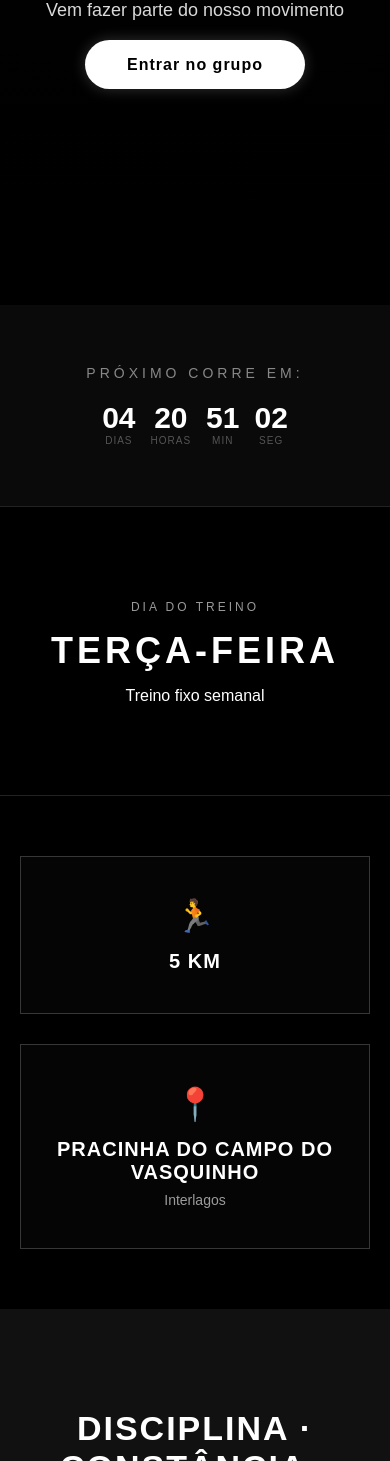
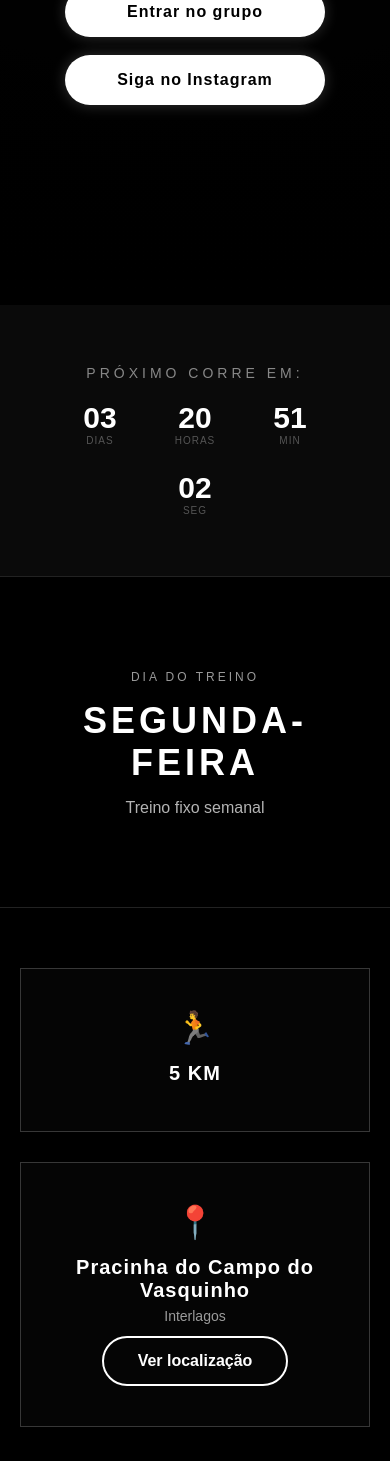
Before and after one commit to MatheusAzevedo7/Projeto_URBTRAIN, a plain HTML site: page Index.html in a window 390 px wide. Shown: the part 539-2000 px from the top of the page. Drawn offline with Linux system fonts and the light colour scheme.

Commit message:
Ajustes no Layout

```diff
--- a/Index.html
+++ b/Index.html
@@ -8,6 +8,7 @@
 </head>
 <body>
 
+  <!-- HERO -->
   <section class="hero">
     <div class="overlay"></div>
 
@@ -19,28 +20,60 @@
       <h1>TREINOS URBANOS</h1>
       <p class="subtitle">Vem fazer parte do nosso movimento</p>
 
-      <a href="https://chat.whatsapp.com/CjzRgBBbJyI2xBozoNQY5g" class="btn-primary" target="_blank">
-        Entrar no grupo
-      </a>
+      <!-- BOTÕES (estrutura correta) -->
+      <div class="hero-buttons">
+        <a href="https://chat.whatsapp.com/CjzRgBBbJyI2xBozoNQY5g"
+           class="btn-primary"
+           target="_blank"
+           rel="noopener">
+          Entrar no grupo
+        </a>
+
+        <a href="https://www.instagram.com/urbtrain"
+           class="btn-primary"
+           target="_blank"
+           rel="noopener">
+          Siga no Instagram
+        </a>
+      </div>
     </div>
   </section>
 
+  <!-- CONTAGEM REGRESSIVA -->
   <section class="countdown-section">
     <p class="countdown-label">PRÓXIMO CORRE EM:</p>
+
     <div class="timer" id="timer">
-      <div class="time-box"><span id="days">00</span><small>DIAS</small></div>
-      <div class="time-box"><span id="hours">00</span><small>HORAS</small></div>
-      <div class="time-box"><span id="minutes">00</span><small>MIN</small></div>
-      <div class="time-box"><span id="seconds">00</span><small>SEG</small></div>
+      <div class="time-box">
+        <span id="days">00</span>
+        <small>DIAS</small>
+      </div>
+
+      <div class="time-box">
+        <span id="hours">00</span>
+        <small>HORAS</small>
+      </div>
+
+      <div class="time-box">
+        <span id="minutes">00</span>
+        <small>MIN</small>
+      </div>
+
+      <div class="time-box">
+        <span id="seconds">00</span>
+        <small>SEG</small>
+      </div>
     </div>
   </section>
 
- <section class="dia-treino">
+  <!-- DIA DO TREINO -->
+  <section class="dia-treino">
     <span class="dia-label">DIA DO TREINO</span>
-    <h2 class="dia-semana">TERÇA-FEIRA</h2>
+    <h2 class="dia-semana">SEGUNDA-FEIRA</h2>
     <p class="dia-desc">Treino fixo semanal</p>
   </section>
 
+  <!-- INFORMAÇÕES -->
   <section class="info">
     <div class="info-card">
       <span>🏃</span>
@@ -51,14 +84,39 @@
       <span>📍</span>
       <h3>Pracinha do Campo do Vasquinho</h3>
       <p>Interlagos</p>
+
+      <a href="https://www.google.com/maps/search/?api=1&query=Campo+do+Vasquinho+Interlagos+Linhares"
+         target="_blank"
+         rel="noopener"
+         class="btn-outline">
+        Ver localização
+      </a>
     </div>
   </section>
 
+  <!-- CTA -->
   <section class="cta">
     <h2>DISCIPLINA · CONSTÂNCIA · EVOLUÇÃO</h2>
     <a href="#" class="btn-outline">Quero correr com vocês</a>
   </section>
 
+  <!-- SOCIAL -->
+  <section class="social-section">
+    <div class="social-container">
+      <span class="dia-label">COMUNIDADE</span>
+      <h2>SIGA A GENTE NO INSTAGRAM</h2>
+      <p>Acompanhe nossos treinos e faça parte do movimento urbano.</p>
+
+      <a href="https://www.instagram.com/urbtrain"
+         class="btn-primary"
+         target="_blank"
+         rel="noopener">
+        @URBTRAIN
+      </a>
+    </div>
+  </section>
+
+  <!-- FOOTER -->
   <footer>
     <p class="footer-frase">“Aqui não é só corrida. É movimento.”</p>
     <p class="footer-copy">© URBTRAIN — Corrida Urbana</p>
--- a/script.js
+++ b/script.js
@@ -1,19 +1,22 @@
 function updateTimer() {
   const now = new Date();
-  const nextTuesday = new Date();
+  const nextTraining = new Date();
 
-  // Define para a próxima Terça (2) às 19:00h
-  let daysUntilTuesday = (2 + 7 - now.getDay()) % 7;
+  // CONFIGURAÇÃO: 1 = Segunda-feira (0=Dom, 1=Seg, 2=Ter, etc)
+  const DIA_DO_TREINO = 1;
 
-  nextTuesday.setDate(now.getDate() + daysUntilTuesday);
-  nextTuesday.setHours(19, 0, 0, 0);
+  // Calcula quantos dias faltam para a próxima Segunda
+  let daysUntil = (DIA_DO_TREINO + 7 - now.getDay()) % 7;
 
-  // Se já passou das 19h de terça, pula para a próxima semana
-  if (nextTuesday < now) {
-    nextTuesday.setDate(nextTuesday.getDate() + 7);
+  nextTraining.setDate(now.getDate() + daysUntil);
+  nextTraining.setHours(19, 0, 0, 0); // Define as 19:00h
+
+  // Se hoje é segunda e já passou das 19h, joga para a próxima semana
+  if (nextTraining < now) {
+    nextTraining.setDate(nextTraining.getDate() + 7);
   }
 
-  const diff = nextTuesday - now;
+  const diff = nextTraining - now;
 
   const d = Math.floor(diff / (1000 * 60 * 60 * 24));
   const h = Math.floor((diff % (1000 * 60 * 60 * 24)) / (1000 * 60 * 60));
@@ -26,5 +29,6 @@ function updateTimer() {
   document.getElementById('seconds').innerText = s < 10 ? '0'+s : s;
 }
 
+// Atualiza a cada 1 segundo
 setInterval(updateTimer, 1000);
 updateTimer();
--- a/style.css
+++ b/style.css
@@ -1,4 +1,6 @@
-/* GERAL */
+/* =========================
+   RESET / BASE
+========================= */
 * {
   margin: 0;
   padding: 0;
@@ -12,9 +14,11 @@ body {
   overflow-x: hidden;
 }
 
-/* HERO */
+/* =========================
+   HERO
+========================= */
 .hero {
-  height: 100vh;
+  min-height: 100vh;
   display: flex;
   align-items: center;
   justify-content: center;
@@ -30,64 +34,98 @@ body {
 
 .hero-content {
   position: relative;
+  z-index: 2;
   text-align: center;
   padding: 20px;
-  animation: fadeUp 1.2s ease;
-  z-index: 2;
+  width: 100%;
+  max-width: 600px;
 }
 
+/* =========================
+   LOGO
+========================= */
 .logo {
   width: 180px;
   height: 180px;
   border: 4px solid #fff;
   border-radius: 50%;
-  margin: 0 auto 35px;
+  margin: 0 auto 30px;
   display: flex;
   align-items: center;
   justify-content: center;
 }
 
 .logo span {
-  font-size: 34px;
+  font-size: 32px;
   font-weight: 900;
   letter-spacing: 4px;
 }
 
+/* =========================
+   TEXTOS HERO
+========================= */
 .hero h1 {
-  font-size: 46px;
+  font-size: 44px;
   letter-spacing: 3px;
 }
 
 .subtitle {
-  margin: 15px 0 35px;
+  margin: 15px 0 32px;
   font-size: 18px;
   opacity: 0.85;
 }
 
-/* BOTÕES */
+/* =========================
+   BOTÕES HERO (PONTO CRÍTICO)
+========================= */
+.hero-buttons {
+  display: flex;
+  flex-direction: column;   /* UM EMBAIXO DO OUTRO */
+  align-items: center;
+  gap: 18px;
+  width: 100%;
+}
+
+/* =========================
+   BOTÕES
+========================= */
 .btn-primary {
-  padding: 16px 42px;
+  display: flex;                 /* ESSENCIAL */
+  align-items: center;
+  justify-content: center;
+
+  width: 260px;
+  max-width: 90%;
+  padding: 16px 20px;
+
   background: #fff;
   color: #000;
   text-decoration: none;
   font-weight: bold;
   letter-spacing: 1px;
   border-radius: 50px;
-  transition: all 0.3s ease;
-  box-shadow: 0 0 15px rgba(255, 255, 255, 0.2);
+  text-align: center;
+
+  transition: 0.3s ease;
+  box-shadow: 0 0 15px rgba(255,255,255,0.2);
 }
 
 .btn-primary:hover {
   transform: scale(1.05);
-  box-shadow: 0 0 30px rgba(255, 255, 255, 0.6);
+  box-shadow: 0 0 30px rgba(255,255,255,0.5);
 }
 
 .btn-outline {
-  padding: 14px 36px;
+  display: inline-flex;
+  align-items: center;
+  justify-content: center;
+
+  padding: 14px 34px;
   border: 2px solid #fff;
   color: #fff;
   text-decoration: none;
   font-weight: bold;
+  border-radius: 40px;
   transition: 0.3s;
 }
 
@@ -96,11 +134,13 @@ body {
   color: #000;
 }
 
-/* CONTAGEM REGRESSIVA */
+/* =========================
+   CONTAGEM REGRESSIVA
+========================= */
 .countdown-section {
-  background: #0a0a0a;
   padding: 60px 20px;
   text-align: center;
+  background: #0a0a0a;
   border-bottom: 1px solid #222;
 }
 
@@ -115,11 +155,13 @@ body {
   display: flex;
   justify-content: center;
   gap: 25px;
+  flex-wrap: wrap;
 }
 
 .time-box {
   display: flex;
   flex-direction: column;
+  min-width: 70px;
 }
 
 .time-box span {
@@ -133,7 +175,9 @@ body {
   letter-spacing: 1px;
 }
 
-/* DIA DO TREINO */
+/* =========================
+   DIA DO TREINO
+========================= */
 .dia-treino {
   padding: 90px 20px;
   text-align: center;
@@ -153,11 +197,17 @@ body {
   letter-spacing: 4px;
 }
 
-/* INFO SECTION - CENTRALIZAÇÃO DOS CARDS */
+.dia-desc {
+  opacity: 0.7;
+}
+
+/* =========================
+   INFO (CARDS)
+========================= */
 .info {
-  display: flex; /* Mudamos de grid para flex para centralizar melhor poucos itens */
+  display: flex;
   justify-content: center;
-  flex-wrap: wrap; /* Garante que quebre linha no mobile */
+  flex-wrap: wrap;
   gap: 30px;
   padding: 60px 20px;
   max-width: 1100px;
@@ -165,47 +215,48 @@ body {
 }
 
 .info-card {
-  flex: 1; /* Faz os cards crescerem por igual */
-  min-width: 280px; /* Largura mínima para não ficarem muito finos */
-  max-width: 400px; /* Largura máxima para não ficarem gigantes */
+  flex: 1;
+  min-width: 280px;
+  max-width: 400px;
+  padding: 40px 20px;
+
+  background: #050505;
   border: 1px solid rgba(255,255,255,0.2);
-  padding: 40px 20px;
-  text-align: center;
-  background: #050505;
+
   display: flex;
   flex-direction: column;
-  align-items: center; /* Centraliza o conteúdo horizontalmente */
-  justify-content: center; /* Centraliza o conteúdo verticalmente */
+  align-items: center;
+  text-align: center;
+
   transition: 0.3s;
 }
 
 .info-card span {
   font-size: 32px;
   margin-bottom: 15px;
-  display: block;
 }
 
 .info-card h3 {
   font-size: 20px;
-  margin: 0;
-  text-transform: uppercase;
   letter-spacing: 1px;
+  margin-bottom: 6px;
 }
 
 .info-card p {
-  margin-top: 8px;
   font-size: 14px;
   opacity: 0.6;
+  margin-bottom: 12px;
 }
 
-/* Hover atualizado para manter elegância */
 .info-card:hover {
   border-color: #fff;
   background: #111;
   transform: translateY(-5px);
 }
 
-/* CTA */
+/* =========================
+   CTA
+========================= */
 .cta {
   padding: 100px 20px;
   text-align: center;
@@ -214,47 +265,62 @@ body {
 
 .cta h2 {
   font-size: 34px;
+  letter-spacing: 2px;
   margin-bottom: 35px;
-  letter-spacing: 2px;
 }
 
-/* FOOTER */
+/* =========================
+   SOCIAL
+========================= */
+.social-section {
+  padding: 80px 20px;
+  text-align: center;
+  border-top: 1px solid #222;
+}
+
+.social-container {
+  max-width: 600px;
+  margin: auto;
+}
+
+/* =========================
+   FOOTER
+========================= */
 footer {
   padding: 50px 20px;
   text-align: center;
   border-top: 1px solid #333;
 }
 
-/* ESTILOS OCULTOS (CARTEIRINHA E GRID)
-.member-pass {
-  padding: 80px 20px;
-  background: #000;
-  display: flex;
-  justify-content: center;
-  background-image: linear-gradient(#1a1a1a 1px, transparent 1px),
-                    linear-gradient(90deg, #1a1a1a 1px, transparent 1px);
-  background-size: 20px 20px;
-}
-.pass-container {
-  background: #fff;
-  color: #000;
-  max-width: 350px;
-  border-radius: 12px;
-  overflow: hidden;
-  box-shadow: 0 20px 50px rgba(255,255,255,0.1);
-}
-*/
-
-/* ANIMAÇÃO */
-@keyframes fadeUp {
-  from { opacity: 0; transform: translateY(30px); }
-  to { opacity: 1; transform: translateY(0); }
+.footer-frase {
+  font-style: italic;
+  margin-bottom: 10px;
+  opacity: 0.8;
 }
 
-/* RESPONSIVO */
+.footer-copy {
+  font-size: 14px;
+  opacity: 0.5;
+}
+
+/* =========================
+   RESPONSIVO
+========================= */
 @media (max-width: 600px) {
-  .hero h1 { font-size: 34px; }
-  .dia-semana { font-size: 36px; }
-  .timer { gap: 15px; }
-  .time-box span { font-size: 30px; }
+  .hero h1 {
+    font-size: 34px;
+  }
+
+  .logo {
+    width: 150px;
+    height: 150px;
+  }
+
+  .dia-semana {
+    font-size: 36px;
+  }
+
+  .time-box span {
+    font-size: 30px;
+  }
 }
```
